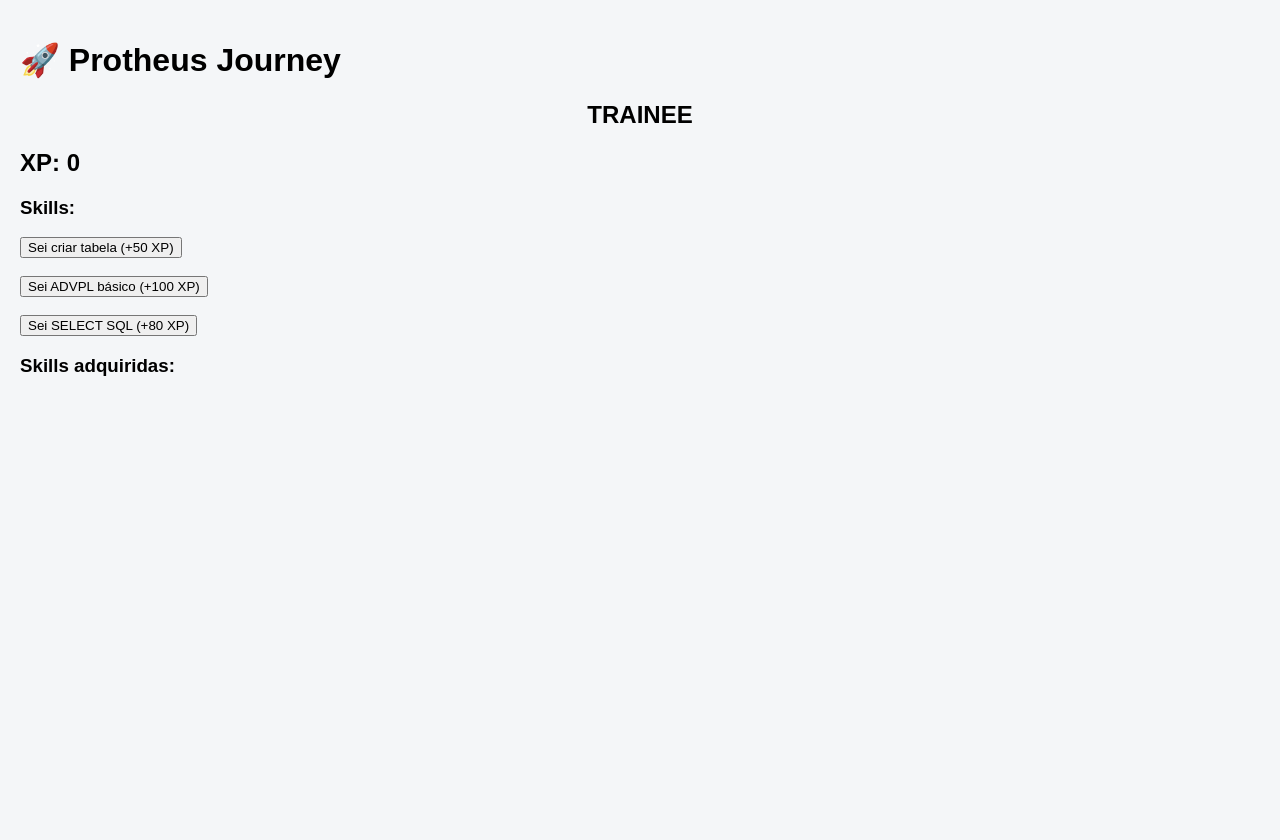
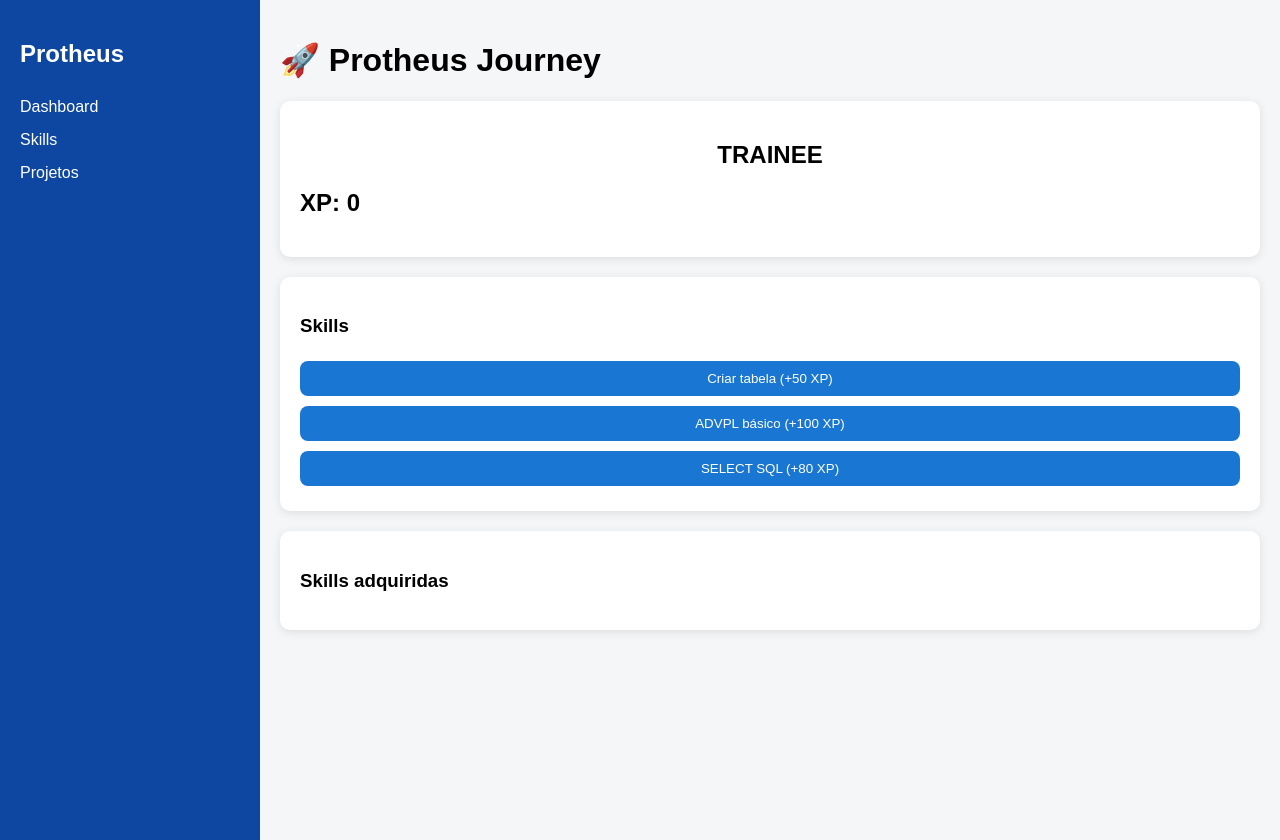
Before and after one commit to pimentajuliano52-png/protheus-journey, a Next.js app: page / in a window 1280 px wide. Before the commit the page ends 800 px from the top, so only its background shows below. Built offline with nearby package versions, Linux system fonts and the light colour scheme.

Commit message:
Atualizar o index.js

```diff
--- a/pages/index.js
+++ b/pages/index.js
@@ -14,38 +14,52 @@
   }
 
   return (
-    <div style={{ padding: 20 }}>
+    <div className="container">
+
+      {/* MENU */}
+      <div className="sidebar">
+        <h2>Protheus</h2>
+        <div className="menu-item">Dashboard</div>
+        <div className="menu-item">Skills</div>
+        <div className="menu-item">Projetos</div>
+      </div>
+
+      {/* CONTEÚDO */}
+      <div className="main">
 
         <h1>🚀 Protheus Journey</h1>
 
+        <div className="card">
           <Avatar xp={xp} />
+          <h2>XP: {xp}</h2>
+        </div>
 
-      <h2>XP: {xp}</h2>
+        <div className="card">
+          <h3>Skills</h3>
 
-      <h3>Skills:</h3>
-
-      <button onClick={() => adicionarSkill("Criar tabela", 50)}>
-        Sei criar tabela (+50 XP)
+          <button className="button" onClick={() => adicionarSkill("Criar tabela", 50)}>
+            Criar tabela (+50 XP)
           </button>
 
-      <br /><br />
-
-      <button onClick={() => adicionarSkill("ADVPL básico", 100)}>
-        Sei ADVPL básico (+100 XP)
+          <button className="button" onClick={() => adicionarSkill("ADVPL básico", 100)}>
+            ADVPL básico (+100 XP)
           </button>
 
-      <br /><br />
+          <button className="button" onClick={() => adicionarSkill("SELECT SQL", 80)}>
+            SELECT SQL (+80 XP)
+          </button>
+        </div>
 
-      <button onClick={() => adicionarSkill("SELECT SQL", 80)}>
-        Sei SELECT SQL (+80 XP)
-      </button>
-
-      <h3>Skills adquiridas:</h3>
+        <div className="card">
+          <h3>Skills adquiridas</h3>
           <ul>
             {skills.map((s, i) => (
               <li key={i}>{s}</li>
             ))}
           </ul>
+        </div>
+
+      </div>
 
     </div>
   );
```
Lines whose indentation alone changed are shown as unchanged.
